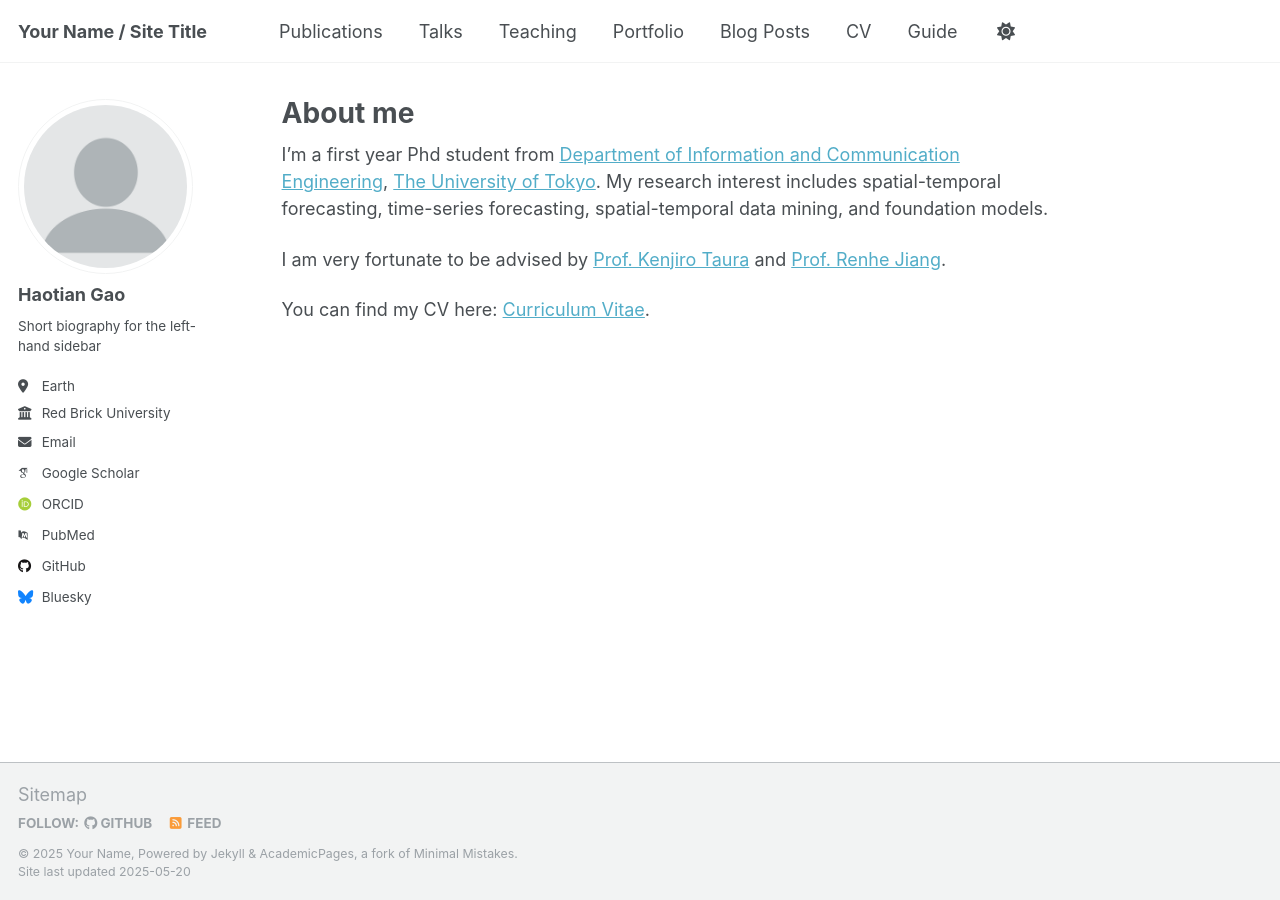
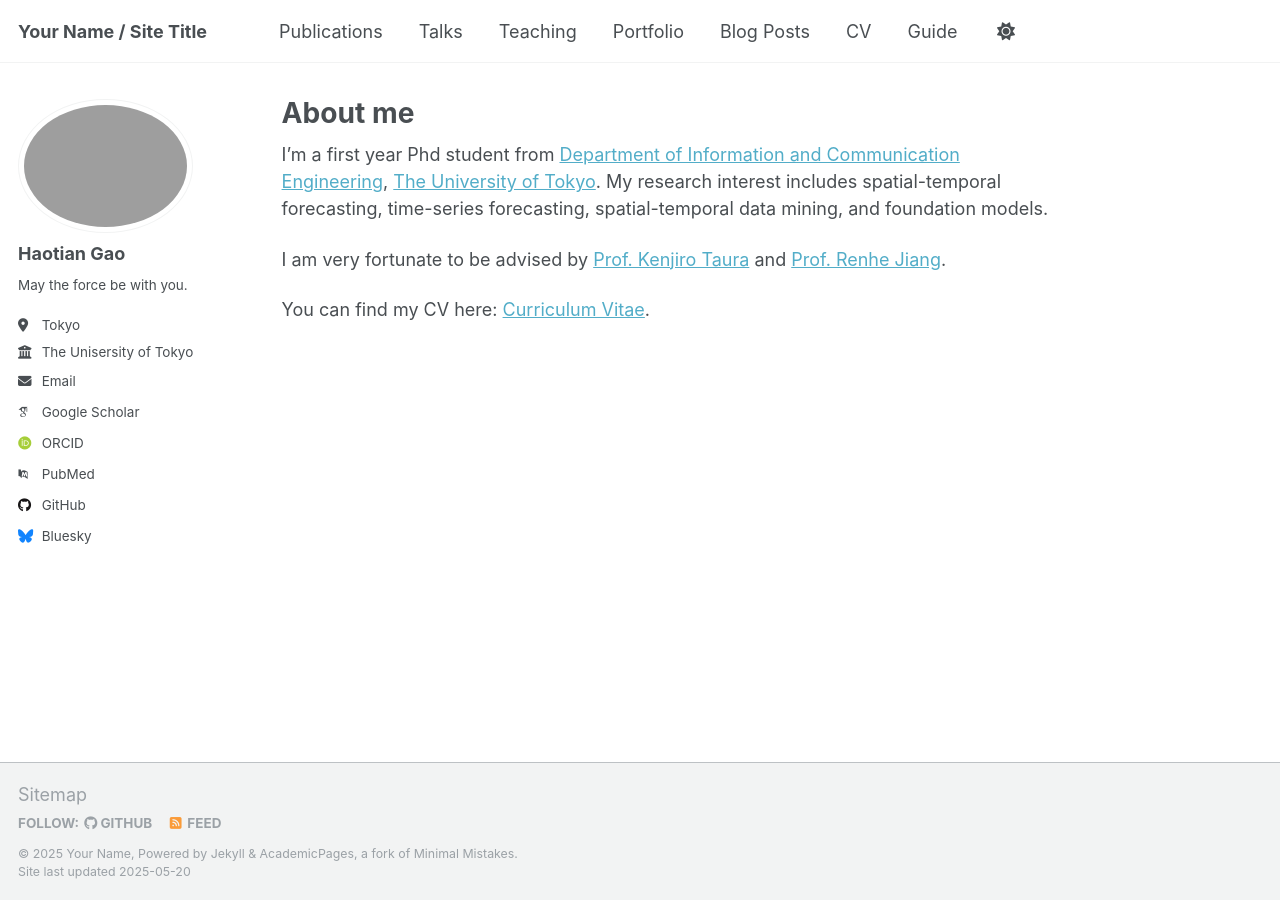
Before and after one commit to Jimmy-7664/jimmygao.github.io, a Jekyll site: the page built from _pages/about.md, in a window 1280 px wide. Built offline with Jekyll 4.4.1, drawn with Linux system fonts in a browser that asks for light colours; some web fonts are replaced.

Commit message:
Update _config.yml

```diff
--- a/_config.yml
+++ b/_config.yml
@@ -13,7 +13,7 @@ title                    : "Your Name / Site Title"
 title_separator          : "-"
 name                     : &name "Your Name"
 description              : &description "personal description"
-url                      : https://academicpages.github.io # the base hostname & protocol for your site e.g. "https://[your GitHub username].github.io" or if you already have some other page hosted on Github then use "https://[your GitHub username].github.io/[Your Repo Name]"
+url                      : https://jimmy-7664.github.io/jimmygao.github.io/
 baseurl                  : "" # the subpath of your site, e.g. "/blog"
 repository               : "academicpages/academicpages.github.io"
 
@@ -22,14 +22,14 @@ repository               : "academicpages/academicpages.github.io"
 #               Additional customization can be done by editing /_includes/author-profile.html
 author:
   # Biographic information
-  avatar           : "profile.png"
+  avatar           : "photo.png"
   name             : "Haotian Gao"
   pronouns         : # example: "she/her"
-  bio              : "Short biography for the left-hand sidebar"
-  location         : "Earth"
-  employer         : "Red Brick University"
+  bio              : "May the force be with you."
+  location         : "Tokyo"
+  employer         : "The Unisersity of Tokyo"
   uri              : # URL
-  email            : "none@example.org"
+  email            : "jimmygao1202@gmail.com"
 
   # Academic websites
   academia         : # URL
```
